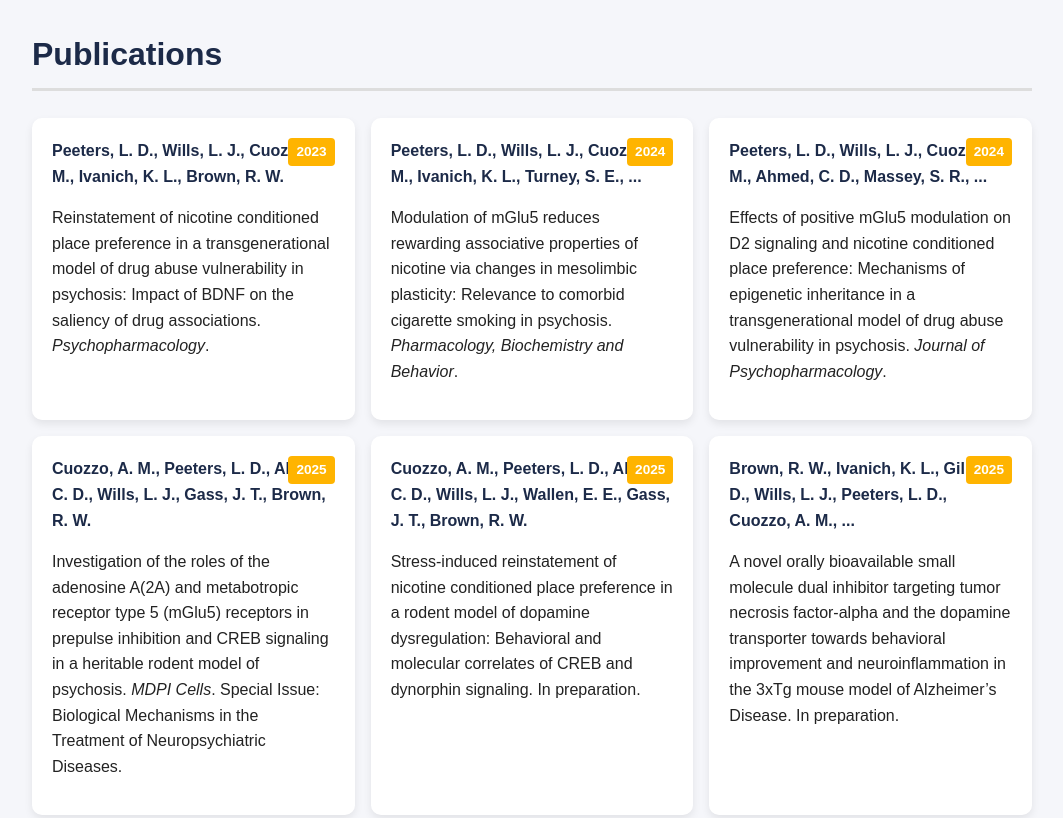
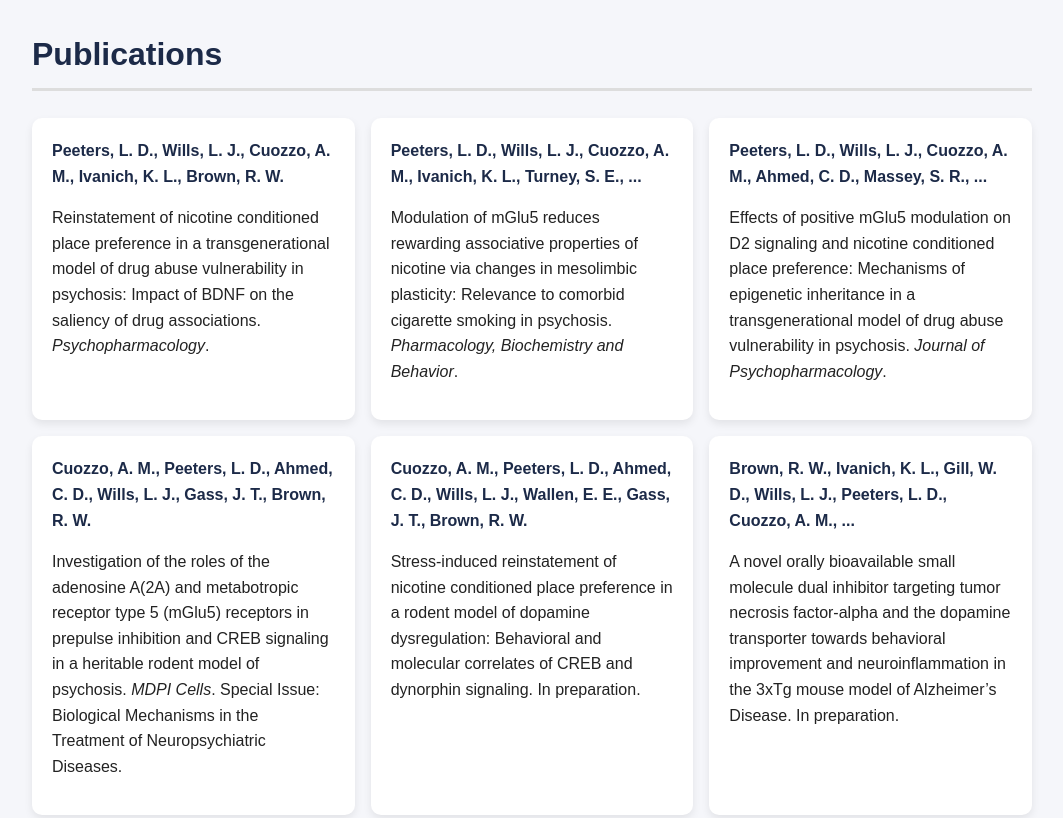
Before and after one commit to anthony-cuozzo/anthony-cuozzo.github.io, a plain HTML site: page index.html in a window 1280 px wide. Shown: the part 1220-2038 px from the top of the page, without its empty margins (108-1171 px from the left). Drawn offline with Linux system fonts and the light colour scheme.

Commit message:
Update index.html

```diff
--- a/index.html
+++ b/index.html
@@ -88,21 +88,22 @@
       margin-top: 50px;
       border-bottom: 3px solid #ddd;
       padding-bottom: 8px;
-      opacity: 0;
-      transform: translateY(20px);
-      animation: fadeInUp 0.8s forwards;
     }
 
     section p {
       margin: 16px 0;
+    }
+
+    /* Scroll Reveal Animations */
+    .reveal {
       opacity: 0;
       transform: translateY(20px);
-      animation: fadeInUp 0.8s forwards;
+      transition: all 0.8s ease-out;
     }
 
-    @keyframes fadeInUp {
-      from {opacity: 0; transform: translateY(20px);}
-      to {opacity: 1; transform: translateY(0);}
+    .reveal.active {
+      opacity: 1;
+      transform: translateY(0);
     }
 
     /* Research Interests */
@@ -156,18 +157,6 @@
       color: #1c2a48;
     }
 
-    .pub-year {
-      position: absolute;
-      top: 20px;
-      right: 20px;
-      background-color: #ffb400;
-      color: #fff;
-      padding: 3px 8px;
-      border-radius: 4px;
-      font-size: 0.85rem;
-      font-weight: bold;
-    }
-
     /* Contact */
     #contact p a {
       word-break: break-word;
@@ -198,10 +187,6 @@
       main {
         padding: 20px;
       }
-      .pub-year {
-        top: 10px;
-        right: 10px;
-      }
       #top-nav {
         flex-direction: column;
         gap: 12px;
@@ -228,7 +213,7 @@
 
   <main>
     <!-- About Me -->
-    <section id="about-me">
+    <section id="about-me" class="reveal">
       <h2>About Me</h2>
       <p>
         I am a PhD candidate in Biomedical Sciences at the East Tennessee State University Quillen College of Medicine. My research focuses on analyzing drug abuse vulnerability in psychosis via neurobiological mechanisms in a heritable rodent model of dopamine dysregulation. My work has previously focused on modulation and stimulation of the mutually inhibitory adenosine A(2A)-metabotropic glutamate receptor type 5 (mGlu5)-dopamine D2 heteroreceptor complex.
@@ -242,47 +227,41 @@
     </section>
 
     <!-- Research Interests -->
-    <section id="research-interests">
+    <section id="research-interests" class="reveal">
       <h2>Research Interests</h2>
       <div class="interest-grid">
-        <div class="interest-card">Nicotine reward and relapse-related vulnerability</div>
-        <div class="interest-card">Dopamine dysregulation and psychiatric implications</div>
-        <div class="interest-card">Transgenerational and developmental vulnerability mechanisms</div>
-        <div class="interest-card">Neural plasticity and altered neurocircuitry in drug reinforcement</div>
+        <div class="interest-card reveal">Nicotine reward and relapse-related vulnerability</div>
+        <div class="interest-card reveal">Dopamine dysregulation and psychiatric implications</div>
+        <div class="interest-card reveal">Transgenerational and developmental vulnerability mechanisms</div>
+        <div class="interest-card reveal">Neural plasticity and altered neurocircuitry in drug reinforcement</div>
       </div>
     </section>
 
     <!-- Selected Publications -->
-    <section id="publications">
+    <section id="publications" class="reveal">
       <h2>Publications</h2>
       <div class="pub-grid">
-        <div class="pub-card">
-          <span class="pub-year">2023</span>
+        <div class="pub-card reveal">
           <strong>Peeters, L. D., Wills, L. J., Cuozzo, A. M., Ivanich, K. L., Brown, R. W.</strong>
           <p>Reinstatement of nicotine conditioned place preference in a transgenerational model of drug abuse vulnerability in psychosis: Impact of BDNF on the saliency of drug associations. <em>Psychopharmacology</em>.</p>
         </div>
-        <div class="pub-card">
-          <span class="pub-year">2024</span>
+        <div class="pub-card reveal">
           <strong>Peeters, L. D., Wills, L. J., Cuozzo, A. M., Ivanich, K. L., Turney, S. E., ...</strong>
           <p>Modulation of mGlu5 reduces rewarding associative properties of nicotine via changes in mesolimbic plasticity: Relevance to comorbid cigarette smoking in psychosis. <em>Pharmacology, Biochemistry and Behavior</em>.</p>
         </div>
-        <div class="pub-card">
-          <span class="pub-year">2024</span>
+        <div class="pub-card reveal">
           <strong>Peeters, L. D., Wills, L. J., Cuozzo, A. M., Ahmed, C. D., Massey, S. R., ...</strong>
           <p>Effects of positive mGlu5 modulation on D2 signaling and nicotine conditioned place preference: Mechanisms of epigenetic inheritance in a transgenerational model of drug abuse vulnerability in psychosis. <em>Journal of Psychopharmacology</em>.</p>
         </div>
-        <div class="pub-card">
-          <span class="pub-year">2025</span>
+        <div class="pub-card reveal">
           <strong>Cuozzo, A. M., Peeters, L. D., Ahmed, C. D., Wills, L. J., Gass, J. T., Brown, R. W.</strong>
           <p>Investigation of the roles of the adenosine A(2A) and metabotropic receptor type 5 (mGlu5) receptors in prepulse inhibition and CREB signaling in a heritable rodent model of psychosis. <em>MDPI Cells</em>. Special Issue: Biological Mechanisms in the Treatment of Neuropsychiatric Diseases.</p>
         </div>
-        <div class="pub-card">
-          <span class="pub-year">2025</span>
+        <div class="pub-card reveal">
           <strong>Cuozzo, A. M., Peeters, L. D., Ahmed, C. D., Wills, L. J., Wallen, E. E., Gass, J. T., Brown, R. W.</strong>
           <p>Stress-induced reinstatement of nicotine conditioned place preference in a rodent model of dopamine dysregulation: Behavioral and molecular correlates of CREB and dynorphin signaling. In preparation.</p>
         </div>
-        <div class="pub-card">
-          <span class="pub-year">2025</span>
+        <div class="pub-card reveal">
           <strong>Brown, R. W., Ivanich, K. L., Gill, W. D., Wills, L. J., Peeters, L. D., Cuozzo, A. M., ...</strong>
           <p>A novel orally bioavailable small molecule dual inhibitor targeting tumor necrosis factor-alpha and the dopamine transporter towards behavioral improvement and neuroinflammation in the 3xTg mouse model of Alzheimer’s Disease. In preparation.</p>
         </div>
@@ -290,7 +269,7 @@
     </section>
 
     <!-- Contact -->
-    <section id="contact">
+    <section id="contact" class="reveal">
       <h2>Contact Info</h2>
       <p>
         Email: <a href="mailto:cuozzoa@etsu.edu">cuozzoa@etsu.edu</a><br>
@@ -309,5 +288,21 @@
     <a href="https://www.linkedin.com/in/anthony-cuozzo00/" target="_blank">LinkedIn</a>
   </footer>
 
+  <script>
+    // Scroll Reveal
+    function reveal() {
+      const elements = document.querySelectorAll('.reveal');
+      const windowHeight = window.innerHeight;
+      elements.forEach(el => {
+        const elementTop = el.getBoundingClientRect().top;
+        if (elementTop < windowHeight - 50) {
+          el.classList.add('active');
+        }
+      });
+    }
+
+    window.addEventListener('scroll', reveal);
+    window.addEventListener('load', reveal);
+  </script>
 </body>
 </html>
```
